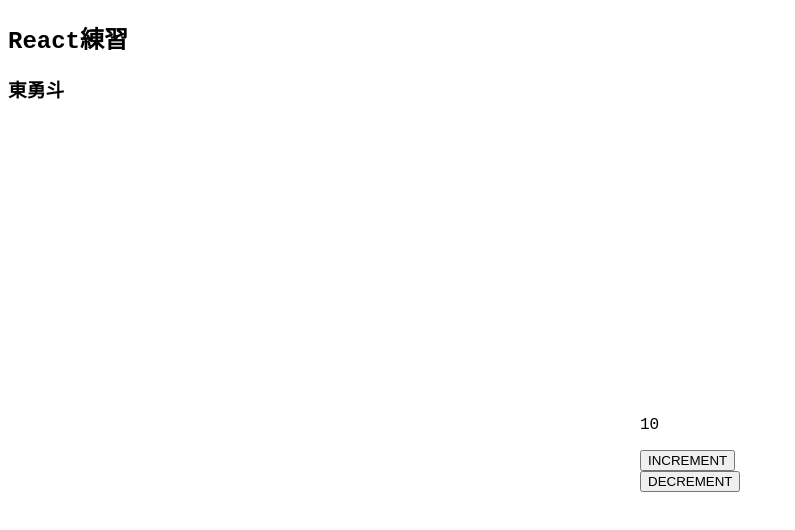
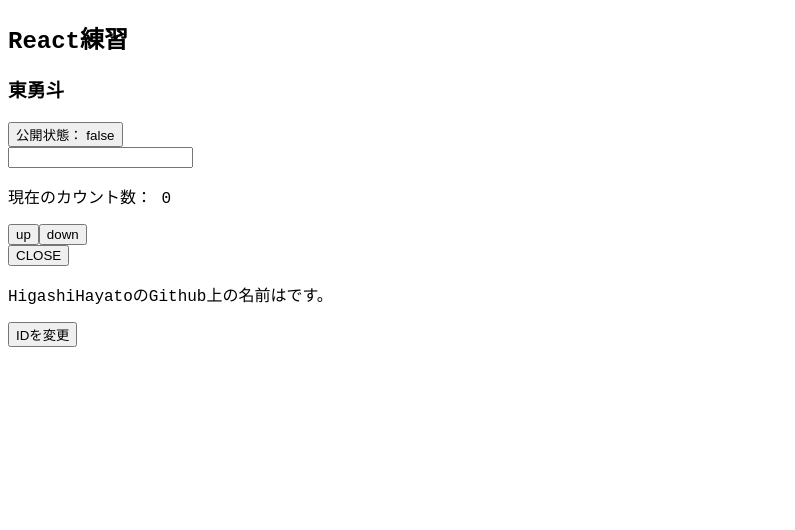
Before and after one commit to HigashiHayato/react-pracitce, a React (Create React App) app: page / in a window 1280 px wide. Shown: the top 530 px of the page, without its empty margins (0-795 px from the left). Built offline with nearby package versions, Linux system fonts and the light colour scheme; no server answers.

Commit message:
トラハックReact入門完了

```diff
--- a/src/App.js
+++ b/src/App.js
@@ -1,18 +1,29 @@
-// import logo from './logo.svg';
-// import './App.css';
-import { useState } from "react"
-// import Article from "./components/Article"
-import { Article } from "./components/index"
+import { useEffect, useState } from "react";
+import { Article, TextInput, Counter, ToggleButton } from "./components/index"
 
 function App() {
-  const [counter, setCounter] = useState(10)
 
-  function increment() {
-    counter < 10 ? setCounter(counter + 1) : setCounter(10)
+  const [name, setName] = useState('')
+  const [id, setId] = useState('HigashiHayato')
+  const ids = ['HigashiHayato', 'aws', 'google', 'facebook']
+  const getRamdomId = () => {
+    const _id = ids[Math.floor(Math.random() * ids.length)]
+    setId(_id)
   }
-  function decrement() {
-    counter > 0 ? setCounter(counter - 1) : setCounter(0)
-  }
+
+
+  useEffect(() => {
+    fetch(`https://api.github.com/users/${id}`)
+    .then(res => res.json())
+    .then(data => {
+      console.log(data)
+      setName(data.name)
+    })
+    .catch(error => {
+      console.error(error)
+    })
+  }, [id])
+
 
   return (
     <div>
@@ -20,11 +31,13 @@
         title={'React練習'}
         contents={'東勇斗'}
       />
-      <div className = "App">
-        <p>{counter}</p>
-        <button onClick={increment}>INCREMENT</button><br />
-        <button onClick={decrement}>DECREMENT</button>
-    </div>
+      <TextInput />
+      <Counter />
+      <ToggleButton />
+      <div>
+        <p>{id}のGithub上の名前は{name}です。</p>
+        <button onClick={getRamdomId}>IDを変更</button>
+      </div>
   </div>
   );
 }
--- a/src/components/Article.jsx
+++ b/src/components/Article.jsx
@@ -1,10 +1,16 @@
-import {Title, Contents} from "./index";
+import { useState } from "react";
+import {Title, Contents, PublishButton} from "./index";
 
 const Article = (props) => {
+    const [isPublished, setPublished] = useState(false)
+    const publishArticle = () => {
+        setPublished(true)
+    }
     return (
         <div>
             <Title title = {props.title} />
             <Contents contents = {props.contents} />
+            <PublishButton isPublished={isPublished} onClick={publishArticle} />
         </div>
     );
 };
--- /dev/null
+++ b/src/components/Counter.jsx
@@ -0,0 +1,23 @@
+import { useState } from "react";
+
+const Counter = () => {
+    const [count, setCount] = useState(0)
+    const countUp = () => {
+        setCount(prevState => prevState + 1)
+    }
+    const countDown = () => {
+        setCount(prevState => prevState - 1)
+    }
+
+    return (
+        <div>
+            <p>
+                現在のカウント数： {count}
+            </p>
+            <button onClick={countUp}>up</button>
+            <button onClick={countDown}>down</button>
+        </div>
+    );
+};
+
+export default Counter;
--- /dev/null
+++ b/src/components/PublishButton.jsx
@@ -0,0 +1,6 @@
+const PublishButton = (props) => {
+    return <button onClick={() => props.onClick()}>
+        公開状態： {props.isPublished.toString()}
+    </button>
+}
+export default PublishButton;
--- /dev/null
+++ b/src/components/TextInput.jsx
@@ -0,0 +1,18 @@
+import { useState } from "react"
+
+const TextInput = () => {
+    const [name, setName] = useState("")
+    const handleName = (event) => {
+        setName(event.target.value)
+    }
+
+    return (
+        <input
+            onChange={(event) => handleName(event)}
+            type={"text"}
+            value={name}
+            />
+    );
+};
+
+export default TextInput;
--- /dev/null
+++ b/src/components/ToggleButton.jsx
@@ -0,0 +1,15 @@
+import { useState } from "react";
+
+const ToggleButton = () => {
+    const [open, setOpen] = useState(false)
+    const toggle = () => {
+        setOpen(preveState => !preveState)
+    }
+    return (
+        <button onClick={toggle}>
+            {open ? "OPEN" : "CLOSE"}
+        </button>
+    );
+};
+
+export default ToggleButton;
--- a/src/components/index.js
+++ b/src/components/index.js
@@ -1,3 +1,7 @@
 export {default as Article} from "./Article"
 export {default as Title} from "./Title"
 export {default as Contents} from "./Contents"
+export {default as PublishButton} from "./PublishButton"
+export {default as TextInput} from "./TextInput"
+export {default as Counter} from "./Counter"
+export {default as ToggleButton} from "./ToggleButton"
```
